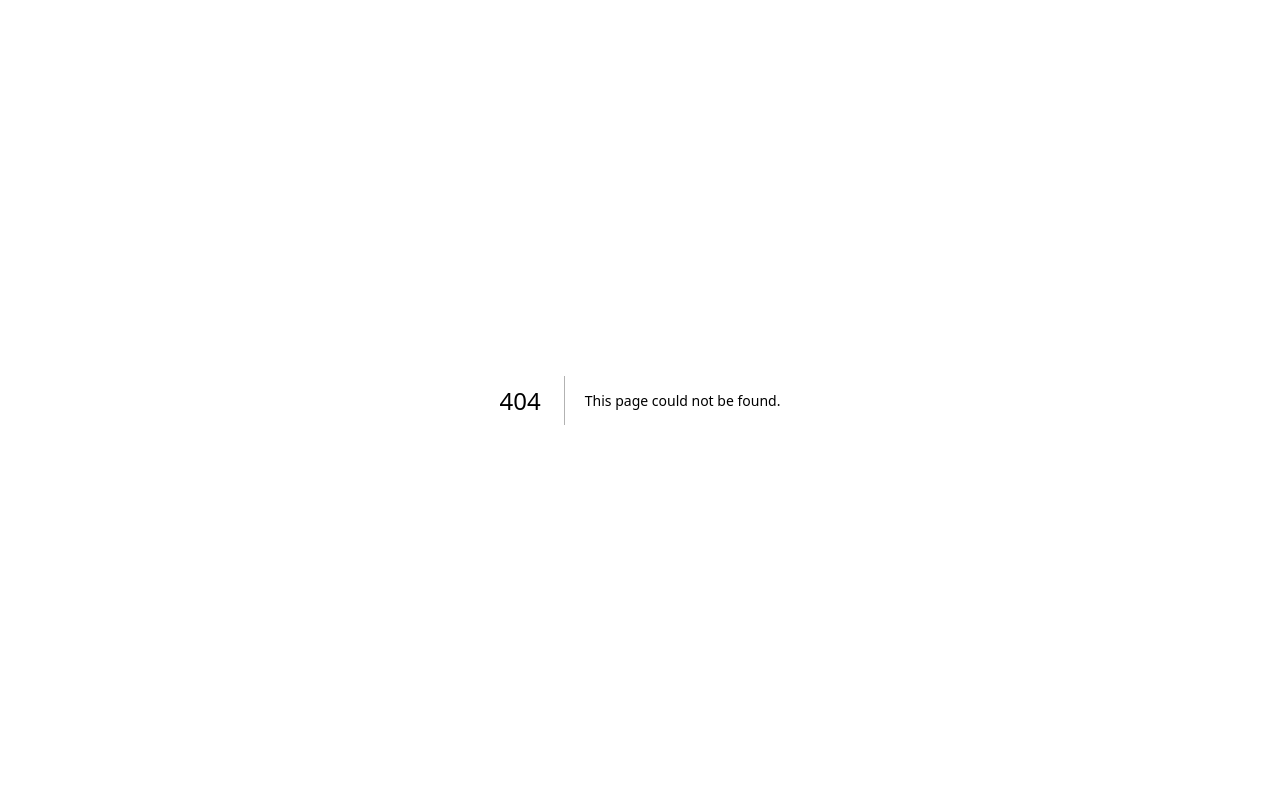
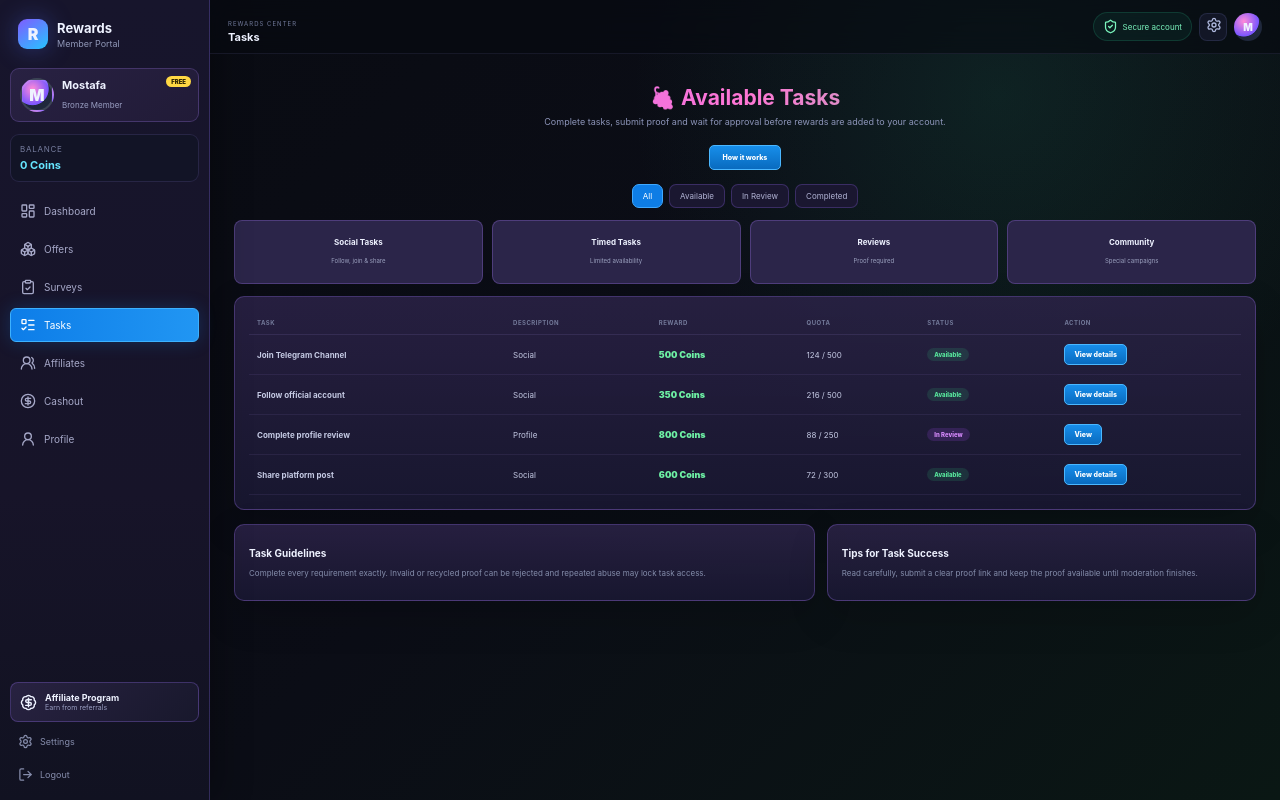
Before and after one commit to omarkhair-labs/rewards-platform, a Next.js app in the folder apps/web/: page /tasks in a window 1280 px wide. Before the commit this address had no page. Built offline with nearby package versions, Linux system fonts and the light colour scheme.

Commit message:
web: add apps/web/app/(portal)/tasks/page.tsx

```diff
--- /dev/null
+++ b/apps/web/app/(portal)/tasks/page.tsx
@@ -0,0 +1,71 @@
+'use client';
+
+import { useState } from 'react';
+import { tasks } from '@/lib/demo';
+
+export default function TasksPage(){
+  const [selected,setSelected]=useState<(typeof tasks)[number]|null>(null);
+  const [mode,setMode]=useState<'details'|'proof'>('details');
+  const [filter,setFilter]=useState('All');
+
+  const filtered = filter==='All' ? tasks : tasks.filter(t=>t.status===filter);
+
+  return <>
+    <section className="hero-title"><h1>🍇 Available Tasks</h1><p>Complete tasks, submit proof and wait for approval before rewards are added to your account.</p></section>
+    <div className="center"><button className="primary-button" style={{padding:'7px 13px'}}>How it works</button></div>
+
+    <div className="filters mt" style={{justifyContent:'center'}}>
+      {['All','Available','In Review','Completed'].map(f=><button key={f} className={'filter '+(filter===f?'active':'')} onClick={()=>setFilter(f)}>{f}</button>)}
+    </div>
+
+    <div className="task-types">
+      <div className="task-type"><b>Social Tasks</b><span>Follow, join & share</span></div>
+      <div className="task-type"><b>Timed Tasks</b><span>Limited availability</span></div>
+      <div className="task-type"><b>Reviews</b><span>Proof required</span></div>
+      <div className="task-type"><b>Community</b><span>Special campaigns</span></div>
+    </div>
+
+    <div className="panel">
+      <table className="table">
+        <thead><tr><th>Task</th><th>Description</th><th>Reward</th><th>Quota</th><th>Status</th><th>Action</th></tr></thead>
+        <tbody>{filtered.map(t=><tr key={t.id}>
+          <td><b>{t.title}</b></td>
+          <td className="muted">{t.category}</td>
+          <td><span className="reward">{t.reward} Coins</span></td>
+          <td>{t.quota}</td>
+          <td><span className={'status-pill '+(t.status==='Available'?'available':'review')}>{t.status}</span></td>
+          <td><button className="primary-button" onClick={()=>{setSelected(t);setMode('details')}}>{t.status==='In Review'?'View':'View details'}</button></td>
+        </tr>)}</tbody>
+      </table>
+    </div>
+
+    <div className="split mt">
+      <div className="panel"><h2 style={{fontSize:10}}>Task Guidelines</h2><p className="muted" style={{fontSize:8}}>Complete every requirement exactly. Invalid or recycled proof can be rejected and repeated abuse may lock task access.</p></div>
+      <div className="panel"><h2 style={{fontSize:10}}>Tips for Task Success</h2><p className="muted" style={{fontSize:8}}>Read carefully, submit a clear proof link and keep the proof available until moderation finishes.</p></div>
+    </div>
+
+    {selected&&<div className="modal-backdrop" onClick={()=>setSelected(null)}>
+      <div className="modal" onClick={e=>e.stopPropagation()}>
+        {mode==='details'?<>
+          <h2>Task Details</h2>
+          <div className="stats-grid">
+            <div className="stat-card"><span>Task</span><strong>{selected.id}</strong><em>{selected.category}</em></div>
+            <div className="stat-card"><span>Reward</span><strong>{selected.reward}</strong><em>Coins</em></div>
+            <div className="stat-card"><span>Remaining</span><strong>{selected.quota.split('/')[0]}</strong><em>Slots used</em></div>
+            <div className="stat-card"><span>Status</span><strong>{selected.status}</strong><em>Current state</em></div>
+          </div>
+          <div className="panel mt"><b style={{fontSize:9}}>Task instructions</b><ul className="muted" style={{fontSize:8,lineHeight:1.8}}><li>Open the required destination.</li><li>Complete the requested action once.</li><li>Copy a public proof URL.</li><li>Submit proof and wait for moderation.</li></ul></div>
+          <div className="modal-actions"><button className="secondary-button" onClick={()=>setSelected(null)}>Close</button>{selected.status==='Available'&&<button className="primary-button" onClick={()=>setMode('proof')}>Submit proof</button>}</div>
+        </>:<>
+          <h2>Submit Proof of Completion</h2>
+          <div className="form-grid">
+            <div className="field"><label>Proof URL</label><input placeholder="https://..."/></div>
+            <div className="field"><label>Notes</label><textarea placeholder="Add anything the reviewer should know"/></div>
+          </div>
+          <div className="panel mt"><b style={{fontSize:8}}>Proof Guidelines</b><p className="muted" style={{fontSize:7}}>Use a valid accessible link, do not reuse proof from another task, and keep it available until review is complete.</p></div>
+          <div className="modal-actions"><button className="secondary-button" onClick={()=>setMode('details')}>Back</button><button className="primary-button" onClick={()=>setSelected(null)}>Submit Proof</button></div>
+        </>}
+      </div>
+    </div>}
+  </>;
+}
```
